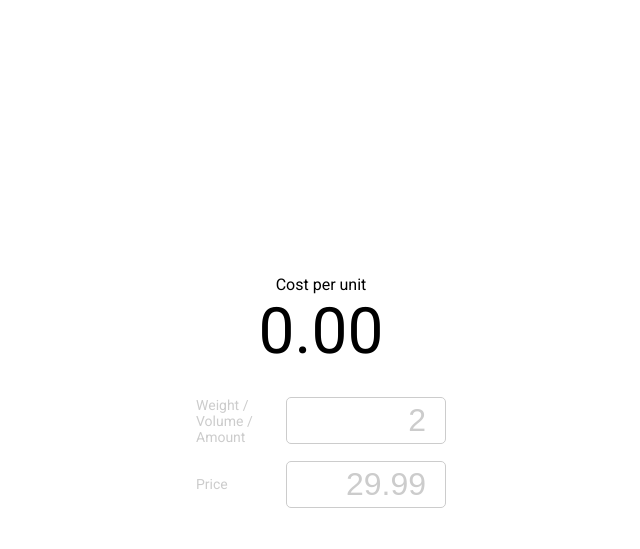
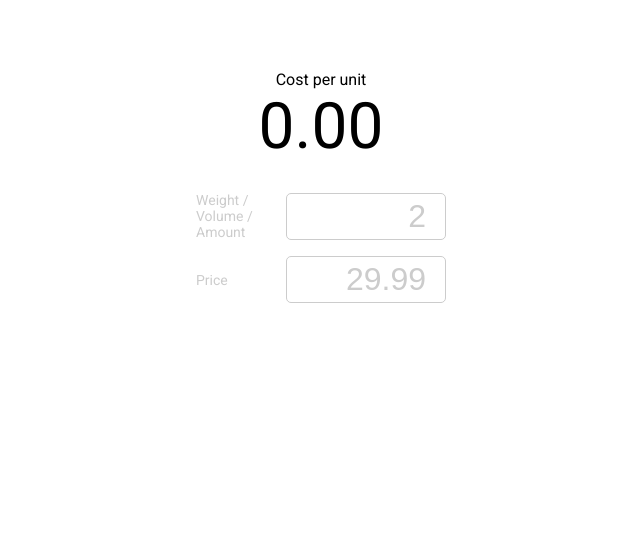
Before and after one commit to talyguryn/talyguryn.github.io, a plain HTML site: page costperunit/index.html in a window 1280 px wide. Shown: the whole page, without its empty margins (319-959 px from the left). Drawn offline with nearby package versions, Linux system fonts and the light colour scheme.

Commit message:
Update index.html

```diff
--- a/costperunit/index.html
+++ b/costperunit/index.html
@@ -9,18 +9,14 @@
     <script src="https://unpkg.com/vue"></script>
     <style>
         html, body {
-            height: 100%;
             font-family: Roboto;
         }
         body {
             margin: 0;
-            height: 100%;
-            padding: 0;
-            display: flex;
-            align-items: center;
-            justify-content: center;
         }
         #app {
+            margin: 50px auto 0;
+            width: 250px;
             display: flex;
             justify-content: center;
             flex-direction: column;
@@ -43,7 +39,7 @@
         .data {
             display: flex;
             flex-direction: row;
-            width: 250px;
+            width: 100%;
             align-items: center;
             justify-content: space-between;
             margin: 8px 0;
@@ -120,7 +116,7 @@
 
         <div class="history">
             <div class="history__item"
-                 v-for="(item, index) in historyItems.slice(-5).reverse()">
+                 v-for="(item, index) in historyItems.slice().reverse()">
                 {{ item.cost }} per item <span class="text--gray">{{ item.value }} for {{ item.price }}</span>
             </div>
         </div>
```
